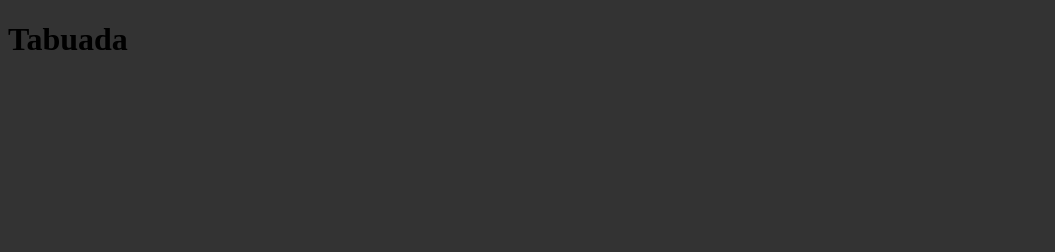
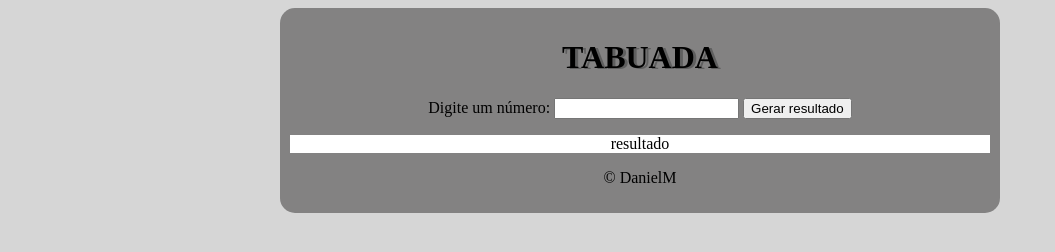
Before and after one commit to danielcmelo/tabuada, a plain HTML site: page index.html in a window 1280 px wide. Shown: the whole page, without its empty margins (0-1055 px from the left). Drawn offline with Linux system fonts and the light colour scheme.

Commit message:
erro na function multiplicar

```diff
--- a/assets/css/style.css
+++ b/assets/css/style.css
@@ -1,3 +1,22 @@
 body{
-    background-color: #333;
+    background-color: rgb(214, 214, 214);
 }
+
+div#container{
+    background-color: rgb(131, 130, 130);
+    margin: auto;
+    padding: 10px;
+    width: 700px;
+    text-align: center;
+    border-radius: 15px;
+}
+
+h1{
+    text-transform: uppercase;
+    text-shadow: 3px 1px rgb(95, 95, 95);
+}
+
+
+div#res{
+    background-color: #fff;
+}
--- a/assets/js/script.js
+++ b/assets/js/script.js
@@ -1 +1,9 @@
-alert('testando')
+    function multiplicar() {
+        let nHtml = document.getElementById('num');
+        let numero = Number(nHtml.value);
+        let tela = document.getElementById('res');
+
+        for(c = 1; c <= 10; c++){
+            console.log(c, numero)
+        }
+    }//!!!!!!erro!!!!!!!!
--- a/index.html
+++ b/index.html
@@ -1,5 +1,6 @@
 <!DOCTYPE html>
 <html lang="pt-BR">
+
 <head>
     <meta charset="UTF-8">
     <meta http-equiv="X-UA-Compatible" content="IE=edge">
@@ -7,9 +8,26 @@
     <title>Tabuada</title>
     <link rel="stylesheet" href="assets/css/style.css">
 </head>
+
 <body>
-    <h1>Tabuada</h1>
+    <div id="container">
+        <header>
+            <h1>Tabuada</h1>
+        </header>
+        <section>
+            <p>Digite um número:
+                <input type="number" name="num" id="num">
+                <input type="button" value="Gerar resultado" onclick="multiplicar()">
+            </p>
+
+            <div id="res">resultado</div>
+        </section>
+        <footer>
+            <p>&copy; DanielM</p>
+        </footer>
+    </div>
 
     <script src="assets/js/script.js"></script>
 </body>
+
 </html>
```
